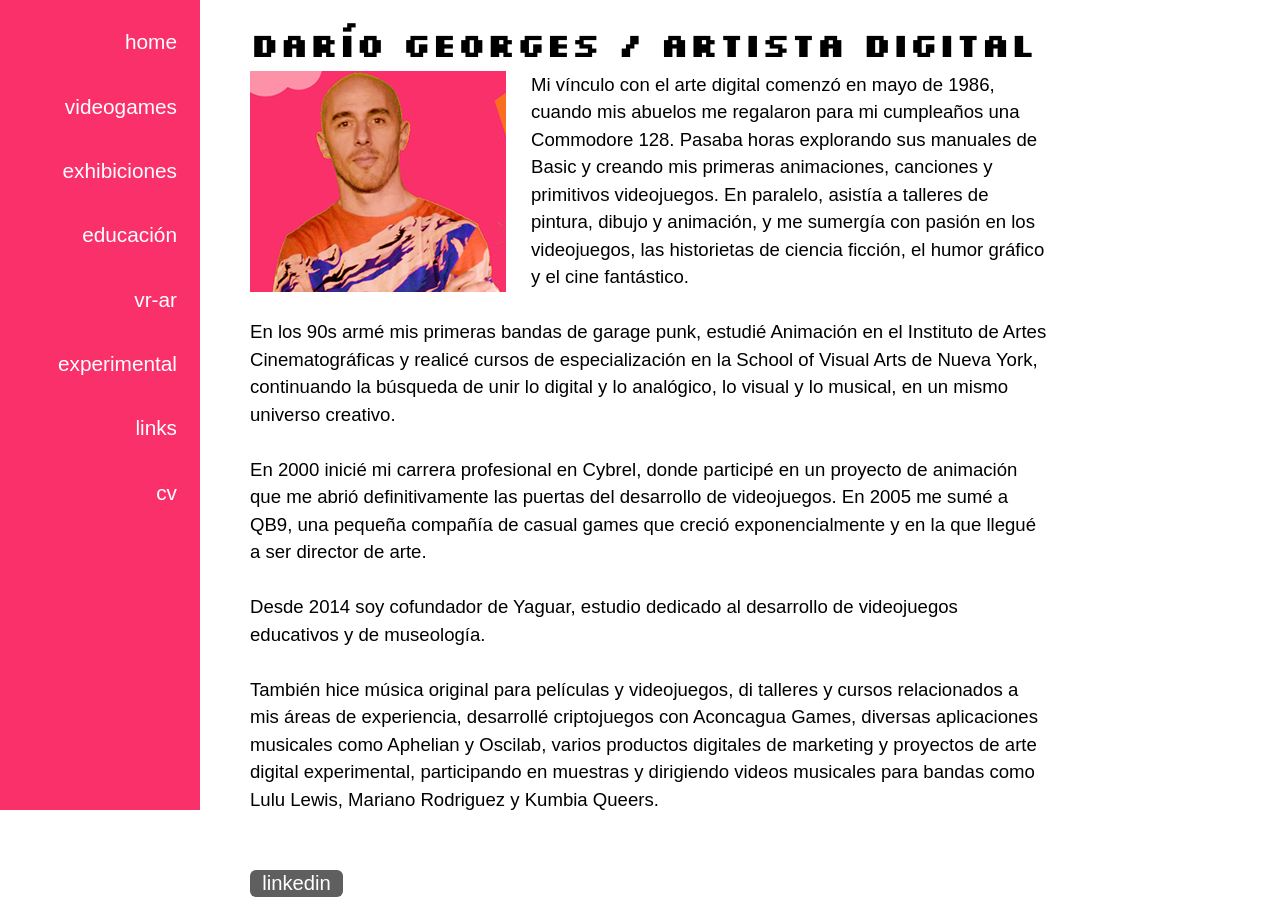
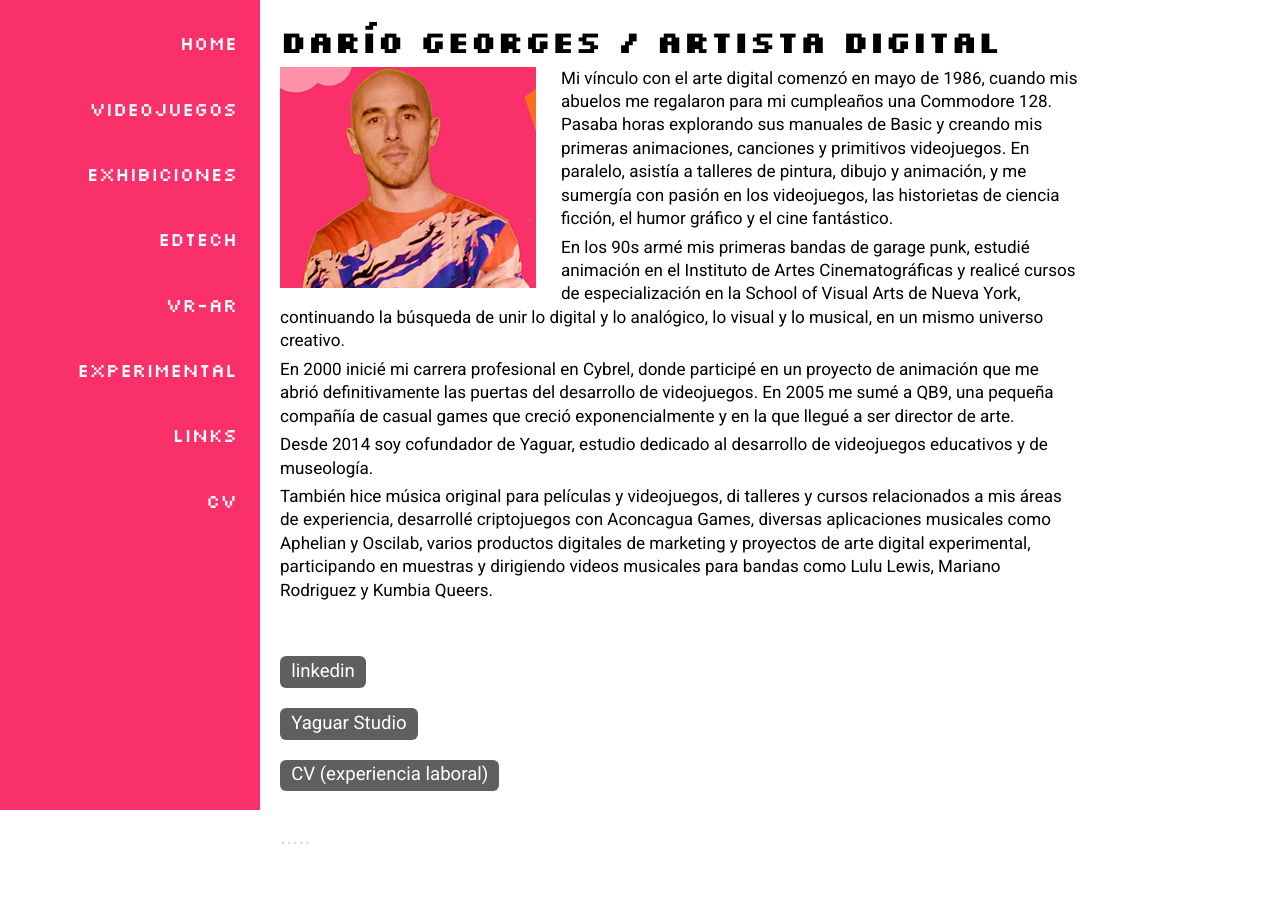
Before and after one commit to superflashilandia/superflashilandia.github.io, a PHP site: page / in a window 1280 px wide. Shown: the top 910 px of the page. Run offline with PHP 8.4, Linux system fonts and the light colour scheme.

Commit message:
Más style

```diff
--- a/css/styles.css
+++ b/css/styles.css
@@ -1,9 +1,12 @@
 body {
-	font-family: 'Roboto', sans-serif;
-	padding: 0px;
-	margin: 0px;
+  margin: 0;
+  font-family: 'Roboto', sans-serif !important;
+  font-size: 2ex;
+  line-height: 1.5;
+  display: flex;
+  min-height: 100vh;
+  color: #000;
 }
-
 
 
 li{
@@ -138,7 +141,7 @@
 
 h1 {
 	font-family: 'Silkscreen', sans-serif !important;
-	font-size: 4ex;
+	font-size: 4ex !important;
 	line-height: 2ex;
 	margin: 5px 0;
 	font-weight: 700 !important;
@@ -147,6 +150,8 @@
 }
 
 h2 {
+	font-family: 'Silkscreen', sans-serif !important;
+	font-weight: 400 !important;
 	font-size: 2.2ex;
 	line-height: 2.8ex;
 	margin: 5px 0;
@@ -155,7 +160,9 @@
 }
 
 p {
-	font-size: 2.2ex;
+	font-family: 'Roboto', sans-serif !important;
+	font-weight: 400 !important;
+	font-size: 2ex;
 	line-height: 2.6ex;
 	margin: 5px 0;
 	font-weight: 400;
@@ -370,12 +377,12 @@
 /* Desktop: menú vertical a la izquierda */
 @media (min-width: 769px) {
   .menu {
-    width: 200px;
+    width: 260px;
     height: 100vh; /* Alto de toda la ventana */
   }
 
   .mainContent {
-    margin-left: 230px; /* Deja espacio para el menú */
+    margin-left: 260px; /* Deja espacio para el menú */
   }
 }
 
@@ -445,3 +452,22 @@
     display: block;
   }
 }
+
+/* Estilo tabs */
+.menu.tab h3 {
+  font-family: 'Silkscreen', sans-serif !important;
+  font-weight: 400 !important;
+  font-size: 1em;
+  color: #ffffff !important;
+  margin: 0;
+}
+
+/* Color fuente de tab seleccionado */
+.menu.tab .filter-button-active h3 {
+  color: #000000 !important;
+}
+
+/* Color fuente mouseover tab */
+.menu.tab .filter-button:hover h3 {
+  color: #fa306a !important;
+}
--- a/index.html
+++ b/index.html
@@ -11,14 +11,14 @@
 
 <button id="hamburger" class="hamburger" aria-label="Toggle menu">☰</button>
 <nav class="menu tab" id="tab">
-   <button class="filter-button" data-filter="home">home</button>
-	<button class="filter-button" data-filter="videogame">videogames</button>
-	<button class="filter-button" data-filter="exhibition">exhibiciones</button>
-	<button class="filter-button" data-filter="educational">educación</button>
-	<button class="filter-button" data-filter="vr">vr-ar</button>
-	<button class="filter-button" data-filter="experimental">experimental</button>
-	<button class="filter-button" data-filter="links">links</button>
-	<button class="filter-button" data-filter="cv">cv</button>
+   <button class="filter-button" data-filter="home"><h3>home<h3></button>
+	<button class="filter-button" data-filter="videogame"><h3>Videojuegos<h3></button>
+	<button class="filter-button" data-filter="exhibition"><h3>exhibiciones<h3></button>
+	<button class="filter-button" data-filter="edtech"><h3>EdTech<h3></button>
+	<button class="filter-button" data-filter="vr"><h3>vr-ar<h3></button>
+	<button class="filter-button" data-filter="experimental"><h3>experimental<h3></button>
+	<button class="filter-button" data-filter="links"><h3>links<h3></button>
+	<button class="filter-button" data-filter="cv"><h3>cv<h3></button>
 </nav>
 
   <main class="mainContent">
@@ -35,7 +35,7 @@
 	  function googleTranslateElementInit() {
 		new google.translate.TranslateElement({
 		  pageLanguage: 'es',  // idioma original
-		  includedLanguages: 'en,fr,de,it,pt,es',  // idiomas disponibles
+		  includedLanguages: 'en,fr,de,it,pt,es,zh-CN,ja,ko',  // idiomas disponibles
 		  layout: google.translate.TranslateElement.InlineLayout.SIMPLE
 		}, 'google_translate_element');
 	  }
```
Also changed, not shown: data/home.json (+1 -1 lines), data/edtech.json (renamed from data/educational.json).
